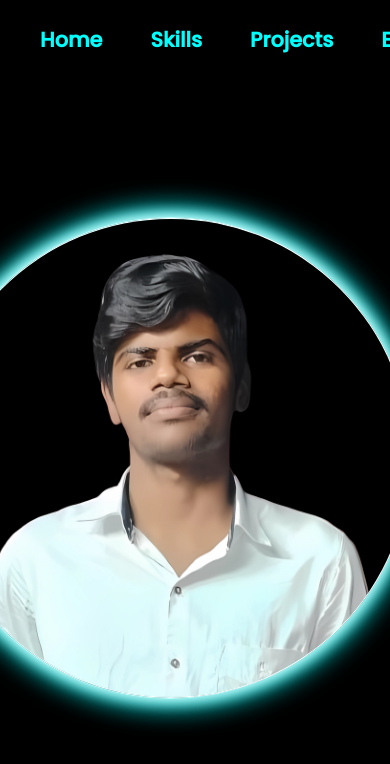
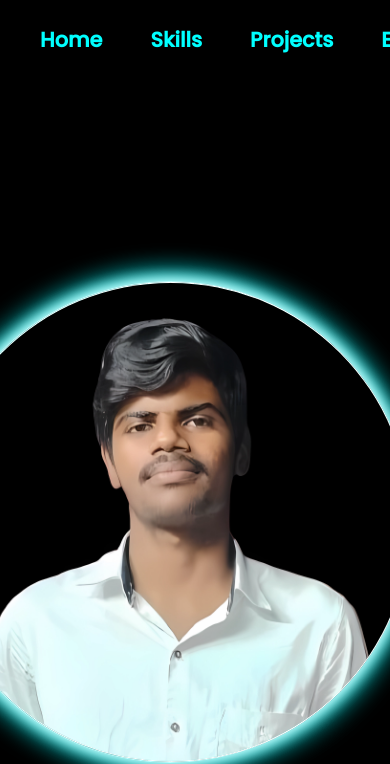
Before and after one commit to Maverick-04507/Portfolio, a plain HTML site: page index.html in a window 390 px wide. Shown: the top 764 px of the page. Drawn offline with nearby package versions, Linux system fonts and the light colour scheme.

Commit message:
Update styles.css

```diff
--- a/styles.css
+++ b/styles.css
@@ -7,6 +7,7 @@
 }
 @media(max-width: 1000px){
     .main-container{
+        padding-top: 4rem;
         flex-direction: column;
         justify-content: center;
         align-items: center;
```
